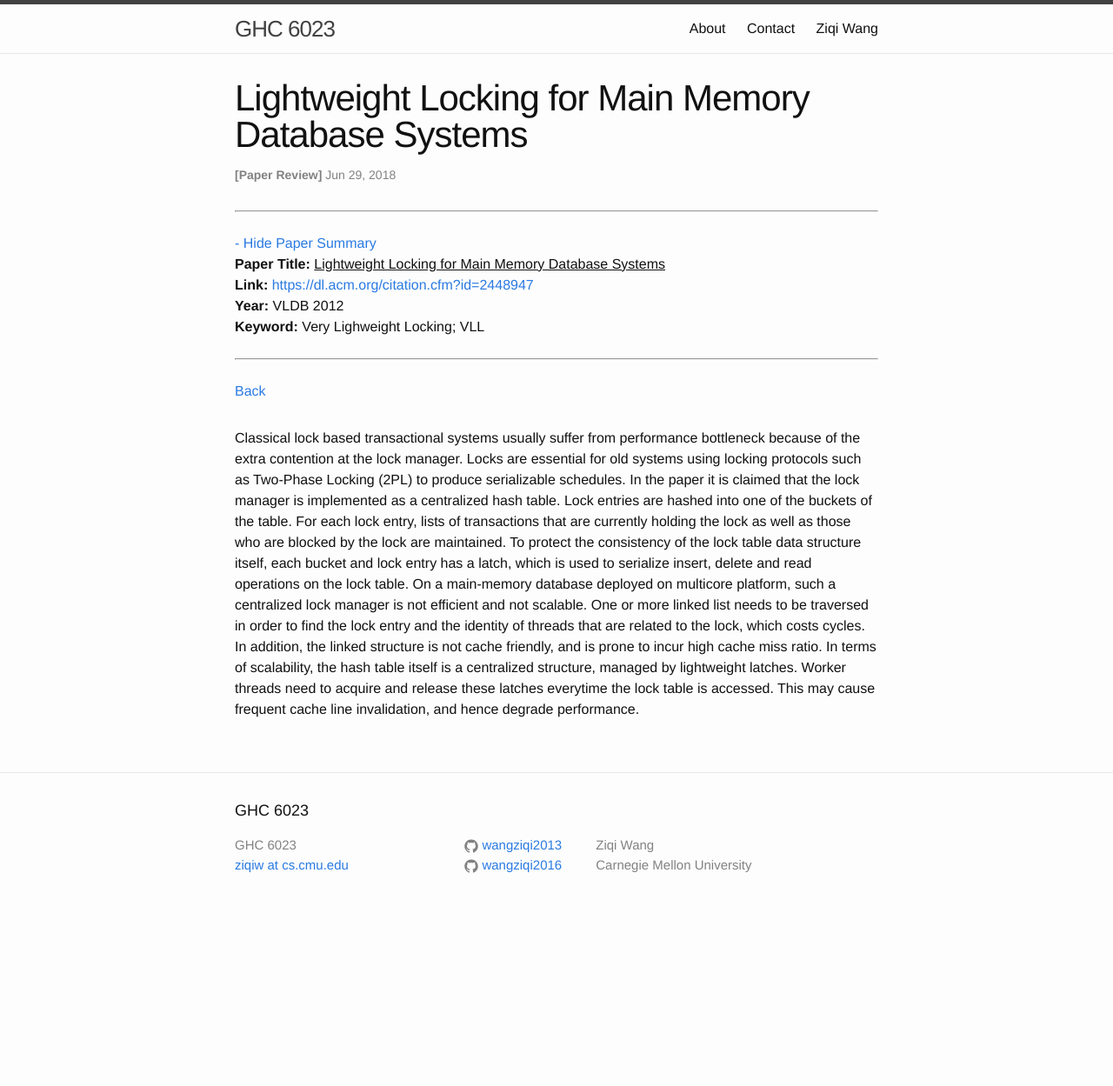
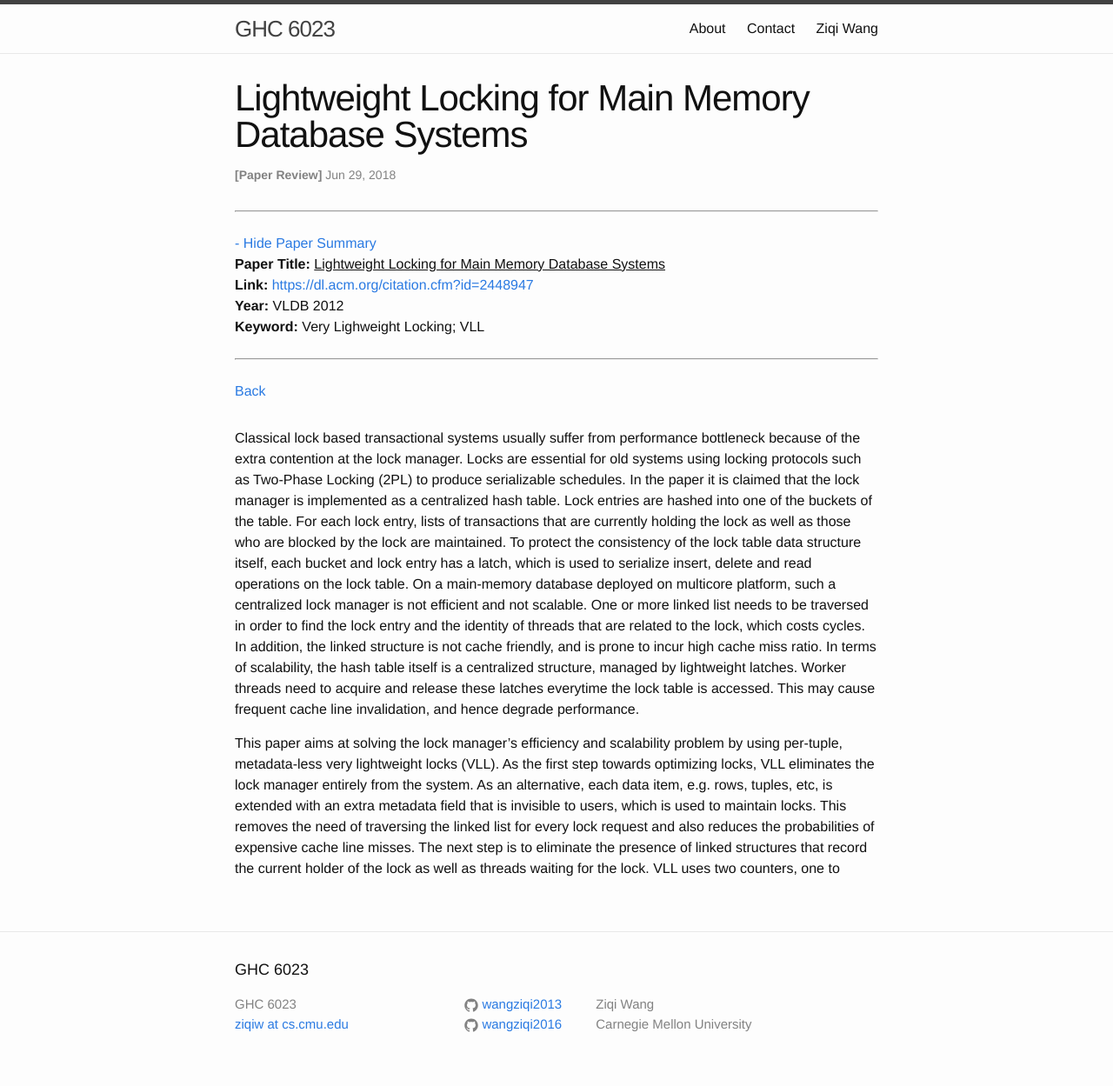
Before and after one commit to wangziqi2013/wangziqi2013.github.io, a Jekyll site: the page built from _posts/2018-06-29-vll.markdown, in a window 1280 px wide. Shown: the whole page at 87% size. Built offline with Jekyll 4.4.1, drawn with Linux system fonts in a browser that asks for light colours; before the commit the page ends 1066 px from its top, so only the background shows below that.

Commit message:
Working on VLL

```diff
--- a/_posts/2018-06-29-vll.markdown
+++ b/_posts/2018-06-29-vll.markdown
@@ -25,3 +25,11 @@ lock entry and the identity of threads that are related to the lock, which costs
 is not cache friendly, and is prone to incur high cache miss ratio. In terms of scalability, the hash table itself is
 a centralized structure, managed by lightweight latches. Worker threads need to acquire and release these latches everytime
 the lock table is accessed. This may cause frequent cache line invalidation, and hence degrade performance.
+
+This paper aims at solving the lock manager's efficiency and scalability problem by using per-tuple, metadata-less
+very lightweight locks (VLL). As the first step towards optimizing locks, VLL eliminates the lock manager entirely
+from the system. As an alternative, each data item, e.g. rows, tuples, etc, is extended with an extra metadata field
+that is invisible to users, which is used to maintain locks. This removes the need of traversing the linked list
+for every lock request and also reduces the probabilities of expensive cache line misses. The next step is to eliminate
+the presence of linked structures that record the current holder of the lock as well as threads waiting for the lock.
+VLL uses two counters, one to
```
